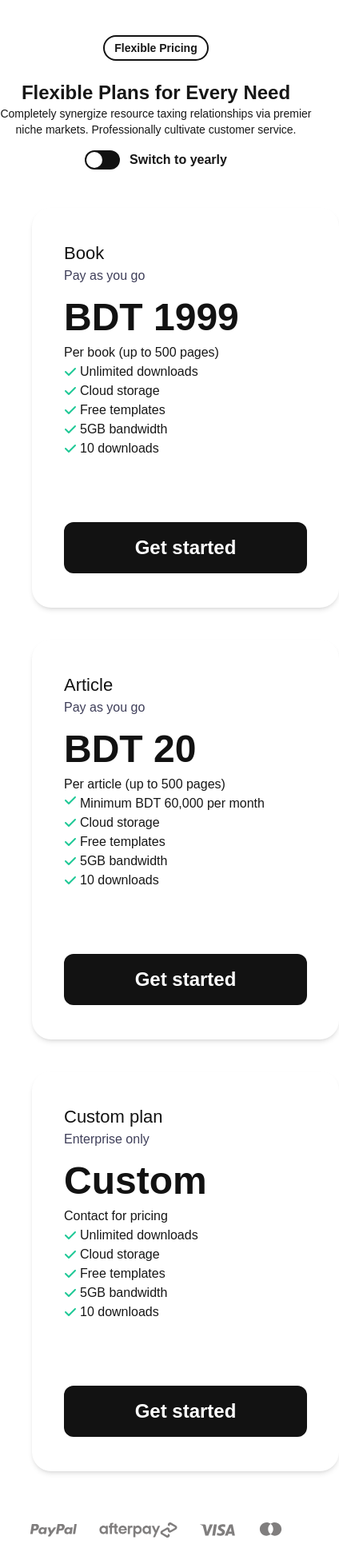
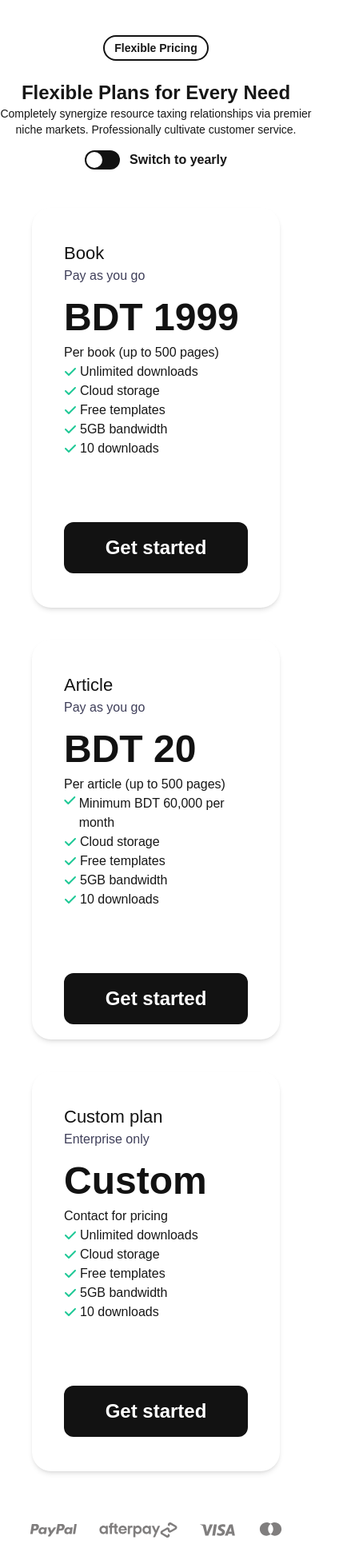
Before and after one commit to TahseenHossain/prooficient, a Next.js app: page / in a window 390 px wide. Shown: the part 2296-4242 px from the top of the page at 80% size, 424 px wide, since content can reach past the window. Built offline with nearby package versions, Linux system fonts and the light colour scheme.

Commit message:
Update Package component to improve responsive layout

```diff
--- a/app/components/Footer.tsx
+++ b/app/components/Footer.tsx
@@ -64,7 +64,6 @@ export default function Footer() {
                 </h1>
               </div>
             </div>
-            <div></div>
           </div>
         </div>
       </footer>
--- a/app/components/Package.tsx
+++ b/app/components/Package.tsx
@@ -3,7 +3,7 @@ import { FaCheck } from "react-icons/fa6";
 export default function Package() {
   return (
     <div className="grid grid-cols-1 md:grid-cols-2 lg:grid-cols-3 gap-4 justify-center mx-auto px-10">
-      <div className="rounded-3xl p-10 shadow-md mt-6 max-w-96 min-w-72 h-[500px] mx-auto">
+      <div className="rounded-3xl p-10 shadow-md mt-6 w-full max-w-sm h-[500px] mx-auto">
         <h1 className="font-700 text-[22px] text-[#121212]">Book </h1>
         <p className="text-[#3E3E59] text-base font-normal">Pay as you go</p>
         <h1 className="text-[#121212] text-5xl font-bold mt-4 mb-2">
@@ -38,7 +38,7 @@ export default function Package() {
           </div>
         </div>
       </div>
-      <div className="rounded-3xl p-10 shadow-md mt-6  max-w-96 min-w-72 h-[500px] mx-auto">
+      <div className="rounded-3xl p-10 shadow-md mt-6 w-full max-w-sm h-[500px] mx-auto">
         <h1 className="font-700 text-[22px] text-[#121212]">Article </h1>
         <p className="text-[#3E3E59] text-base font-normal">Pay as you go</p>
         <h1 className="text-[#121212] text-5xl font-bold mt-4 mb-2">BDT 20</h1>
@@ -71,7 +71,7 @@ export default function Package() {
           </div>
         </div>
       </div>
-      <div className="rounded-3xl p-10 shadow-md mt-6  max-w-96 min-w-72 h-[500px] mx-auto">
+      <div className="rounded-3xl p-10 shadow-md mt-6 w-full max-w-sm h-[500px] mx-auto">
         <h1 className="font-700 text-[22px] text-[#121212]">Custom plan </h1>
         <p className="text-[#3E3E59] text-base font-normal">Enterprise only</p>
         <h1 className="text-[#121212] text-5xl font-bold mt-4 mb-2">Custom</h1>
```
